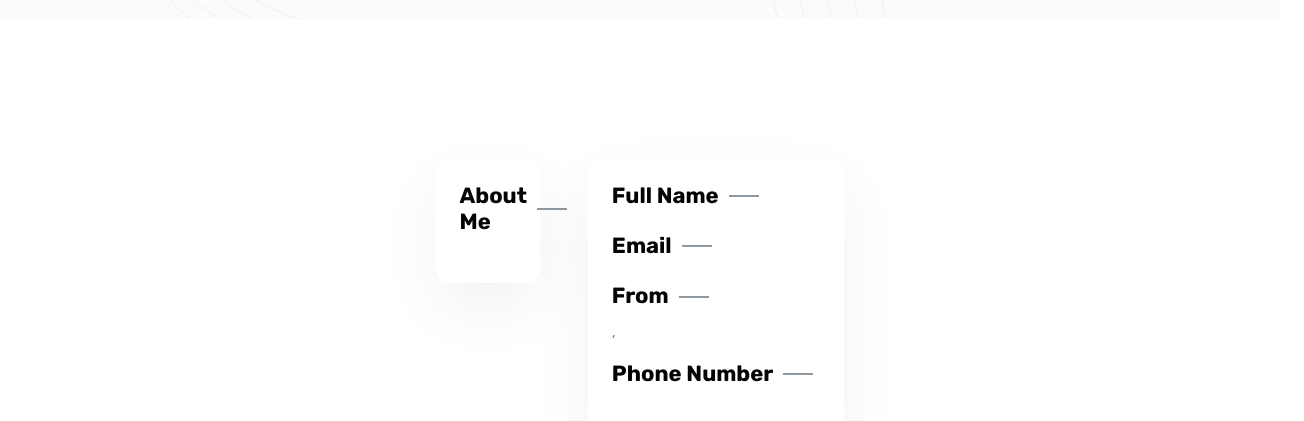
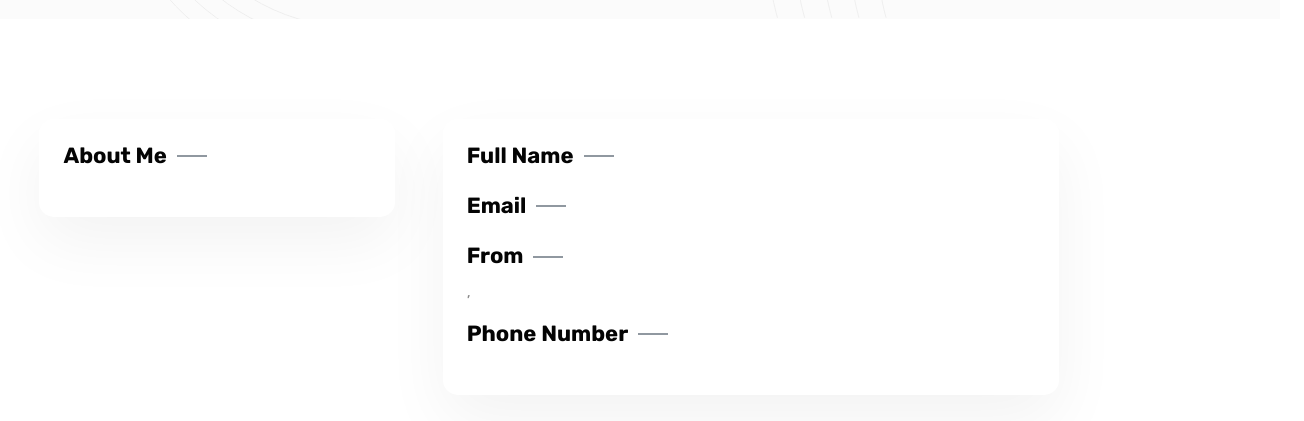
Before and after one commit to AppMonsters-PI-4TWIN2/Kaddem-Client, a React (Create React App) app: page /user/1 in a window 1280 px wide. Shown: the part 441-862 px from the top of the page, 1304 px wide, since content can reach past the window. Built offline with nearby package versions, Linux system fonts and the light colour scheme; no server answers.

Commit message:
ViewProfile layout

```diff
--- a/src/pages/ViewProfile.js
+++ b/src/pages/ViewProfile.js
@@ -49,15 +49,15 @@ const ViewProfil = () => {
                     </div>
                 </section>
                 <section className="section-sm">
-                    <div className="container">
+                    <div >
                         <div className="row g-5">
                             <div className="col-lg-4 mb-5 mb-lg-0">
-                                <div className="bg-white shadow rounded-lg p-4 sticky-top" style={{top:"30px"}}>
+                                <div className="bg-white shadow rounded-lg p-4 sticky-top" style={{top:"30px" ,marginLeft:"10%"}}>
                                     <h4 className="has-line-end">About Me</h4>
                                     <p>{user.aboutMe}</p>
                                 </div>
                             </div>
-                            <div className="col-lg-8">
+                            <div className="col-lg-6">
                                 <div className="bg-white shadow rounded-lg p-4 sticky-top">
                                     <h4 className="has-line-end">Full Name</h4>
                                     <p>{user.firstName} {user.lastName}</p>
```
